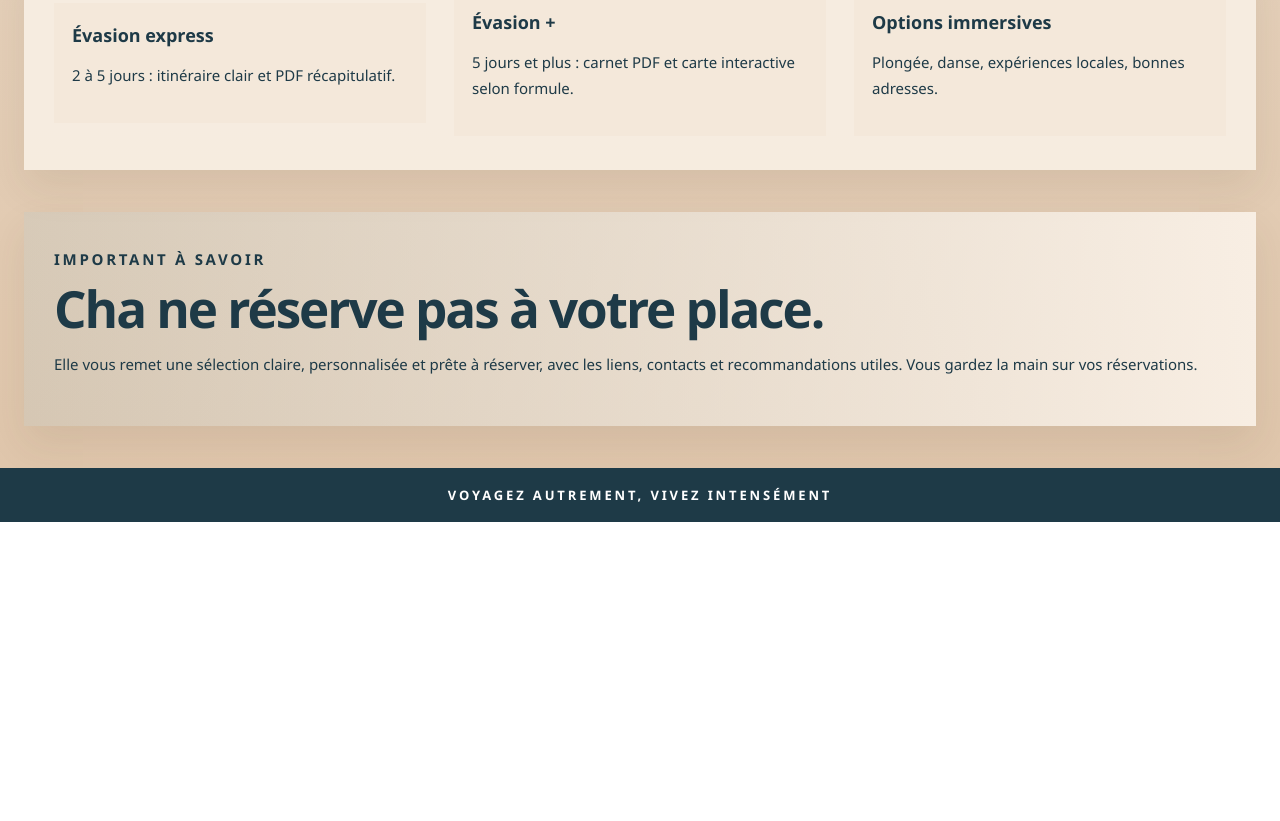
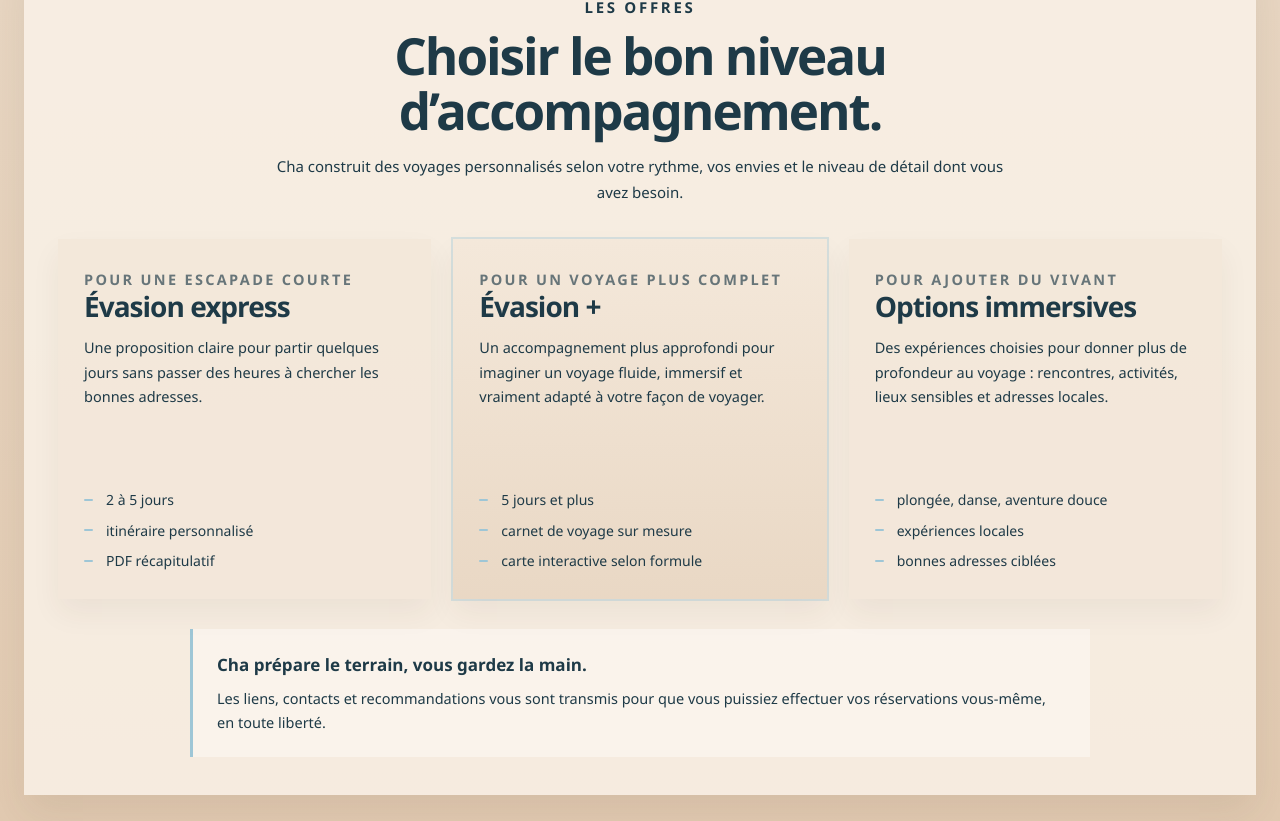
Before and after one commit to So1968/Les-voyages-de-Cha, a Next.js app: page / in a window 1280 px wide. Shown: the part 1399-2220 px from the top of the page. Before the commit the page ends 1921 px from the top, so only its background shows below. Built offline with nearby package versions, Linux system fonts and the light colour scheme.

Commit message:
Refond la section Offres en cartes premium

```diff
--- a/app/globals.css
+++ b/app/globals.css
@@ -428,7 +428,7 @@ img {
   }
 }
 /* =====================================================
-   Réglage final : Bureau privé derrière le logo
+   RÃ©glage final : Bureau privÃ© derriÃ¨re le logo
    ===================================================== */
 
 /* Le menu ne montre que les rubriques publiques */
@@ -443,7 +443,7 @@ img {
   display: none !important;
 }
 
-/* Le logo est la porte privée, mais sans indication visible */
+/* Le logo est la porte privÃ©e, mais sans indication visible */
 .cha-logo-wrap {
   width: 210px !important;
   display: flex !important;
@@ -462,7 +462,7 @@ img {
   object-fit: contain !important;
 }
 
-/* Header équilibré */
+/* Header Ã©quilibrÃ© */
 .cha-header {
   width: min(100%, 1360px) !important;
   height: 82px !important;
@@ -479,7 +479,7 @@ img {
   box-shadow: none !important;
 }
 
-/* Titre accueil à taille normale */
+/* Titre accueil Ã  taille normale */
 .cha-title {
   width: min(100%, 1360px) !important;
   margin: 26px auto 38px !important;
@@ -490,7 +490,7 @@ img {
   line-height: 1.05 !important;
 }
 
-/* Trois blocs à bonne dimension */
+/* Trois blocs Ã  bonne dimension */
 .cha-templates {
   width: min(100%, 1360px) !important;
   max-width: 1360px !important;
@@ -499,7 +499,7 @@ img {
   margin: 0 auto 92px !important;
 }
 
-/* Cartes plus grandes que la version mini, mais pas énormes */
+/* Cartes plus grandes que la version mini, mais pas Ã©normes */
 .cha-card {
   min-height: 680px !important;
   padding: 42px 40px 34px !important;
@@ -526,8 +526,136 @@ img {
   width: min(100%, 1360px) !important;
 }
 
-/* Sécurité : pas de débordement horizontal */
+/* SÃ©curitÃ© : pas de dÃ©bordement horizontal */
 html,
 body {
   overflow-x: hidden !important;
 }
+/* =====================================================
+   Section Offres — version vitrine premium
+   ===================================================== */
+
+.cha-offres-section {
+  width: min(100%, 1360px);
+  margin: 0 auto 46px;
+  padding: 38px 34px;
+  background: rgba(251, 243, 234, 0.82);
+  box-shadow: var(--ombre);
+}
+
+.cha-offres-intro {
+  max-width: 760px;
+  margin: 0 auto 34px;
+  text-align: center;
+}
+
+.cha-offres-intro h2 {
+  margin: 8px 0 14px;
+  font-size: clamp(34px, 4vw, 54px);
+  line-height: 1.08;
+  letter-spacing: -0.04em;
+}
+
+.cha-offres-intro p {
+  margin: 0;
+  line-height: 1.75;
+  font-size: 15px;
+}
+
+.cha-offres-grid {
+  display: grid;
+  grid-template-columns: repeat(3, minmax(0, 1fr));
+  gap: 22px;
+}
+
+.cha-offre-card {
+  min-height: 360px;
+  padding: 28px 26px;
+  background: rgba(244, 232, 218, 0.92);
+  box-shadow: 0 14px 28px rgba(72, 52, 33, 0.06);
+  display: flex;
+  flex-direction: column;
+}
+
+.cha-offre-card.featured {
+  background:
+    linear-gradient(180deg, rgba(244, 232, 218, 0.96), rgba(232, 214, 194, 0.92));
+  outline: 2px solid rgba(158, 198, 214, 0.38);
+}
+
+.cha-offre-label {
+  margin: 0 0 12px;
+  text-transform: uppercase;
+  letter-spacing: 0.16em;
+  font-size: 11px;
+  font-weight: 800;
+  color: rgba(30, 58, 71, 0.66);
+}
+
+.cha-offre-card h3 {
+  margin: 0 0 14px;
+  font-size: 28px;
+  line-height: 1.05;
+  letter-spacing: -0.035em;
+}
+
+.cha-offre-card p {
+  margin: 0;
+  line-height: 1.7;
+  font-size: 14.5px;
+}
+
+.cha-offre-card ul {
+  margin: auto 0 0;
+  padding: 22px 0 0;
+  list-style: none;
+  display: grid;
+  gap: 10px;
+}
+
+.cha-offre-card li {
+  position: relative;
+  padding-left: 22px;
+  font-size: 14px;
+  line-height: 1.45;
+}
+
+.cha-offre-card li::before {
+  content: "";
+  position: absolute;
+  left: 0;
+  top: 0.62em;
+  width: 9px;
+  height: 2px;
+  border-radius: 999px;
+  background: var(--bleu-clair);
+}
+
+.cha-offres-note {
+  max-width: 900px;
+  margin: 30px auto 0;
+  padding: 22px 24px;
+  background: rgba(255, 252, 248, 0.52);
+  border-left: 3px solid var(--bleu-clair);
+  display: grid;
+  gap: 8px;
+  line-height: 1.65;
+}
+
+.cha-offres-note strong {
+  font-size: 17px;
+}
+
+.cha-offres-note span {
+  font-size: 14.5px;
+}
+
+@media (max-width: 1080px) {
+  .cha-offres-grid {
+    grid-template-columns: 1fr;
+  }
+
+  .cha-offre-card {
+    min-height: auto;
+  }
+}
--- a/app/page.tsx
+++ b/app/page.tsx
@@ -2,7 +2,7 @@ export default function Home() {
   return (
     <main className="cha-page">
       <header className="cha-header">
-        <a href="/bureau" className="cha-logo-wrap" aria-label="Accès privé au Bureau de Cha">
+        <a href="/bureau" className="cha-logo-wrap" aria-label="AccÃ¨s privÃ© au Bureau de Cha">
           <img src="/logo-cha.svg" alt="Les Voyages de Cha" className="cha-logo" />
         </a>
 
@@ -112,21 +112,67 @@ export default function Home() {
         </p>
       </section>
 
-      <section id="offres" className="cha-section cha-offres">
-        <article>
+      <section id="offres" className="cha-offres-section">
+        <div className="cha-offres-intro">
+          <p className="cha-mini-title">Les offres</p>
+          <h2>Choisir le bon niveau d&rsquo;accompagnement.</h2>
+          <p>
+            Cha construit des voyages personnalis&eacute;s selon votre rythme, vos envies
+            et le niveau de d&eacute;tail dont vous avez besoin.
+          </p>
+        </div>
+
+        <div className="cha-offres-grid">
+          <article className="cha-offre-card">
+            <p className="cha-offre-label">Pour une escapade courte</p>
             <h3>&Eacute;vasion express</h3>
-          <p>2 &agrave; 5 jours : itin&eacute;raire clair et PDF r&eacute;capitulatif.</p>
+            <p>
+              Une proposition claire pour partir quelques jours sans passer des heures
+              &agrave; chercher les bonnes adresses.
+            </p>
+            <ul>
+              <li>2 &agrave; 5 jours</li>
+              <li>itin&eacute;raire personnalis&eacute;</li>
+              <li>PDF r&eacute;capitulatif</li>
+            </ul>
           </article>
 
-        <article>
+          <article className="cha-offre-card featured">
+            <p className="cha-offre-label">Pour un voyage plus complet</p>
             <h3>&Eacute;vasion +</h3>
-          <p>5 jours et plus : carnet PDF et carte interactive selon formule.</p>
+            <p>
+              Un accompagnement plus approfondi pour imaginer un voyage fluide,
+              immersif et vraiment adapt&eacute; &agrave; votre fa&ccedil;on de voyager.
+            </p>
+            <ul>
+              <li>5 jours et plus</li>
+              <li>carnet de voyage sur mesure</li>
+              <li>carte interactive selon formule</li>
+            </ul>
           </article>
 
-        <article>
+          <article className="cha-offre-card">
+            <p className="cha-offre-label">Pour ajouter du vivant</p>
             <h3>Options immersives</h3>
-          <p>Plong&eacute;e, danse, exp&eacute;riences locales, bonnes adresses.</p>
+            <p>
+              Des exp&eacute;riences choisies pour donner plus de profondeur au voyage :
+              rencontres, activit&eacute;s, lieux sensibles et adresses locales.
+            </p>
+            <ul>
+              <li>plong&eacute;e, danse, aventure douce</li>
+              <li>exp&eacute;riences locales</li>
+              <li>bonnes adresses cibl&eacute;es</li>
+            </ul>
           </article>
+        </div>
+
+        <div className="cha-offres-note">
+          <strong>Cha pr&eacute;pare le terrain, vous gardez la main.</strong>
+          <span>
+            Les liens, contacts et recommandations vous sont transmis pour que vous
+            puissiez effectuer vos r&eacute;servations vous-m&ecirc;me, en toute libert&eacute;.
+          </span>
+        </div>
       </section>
 
       <section className="cha-note">
```
Lines whose indentation alone changed are shown as unchanged.
